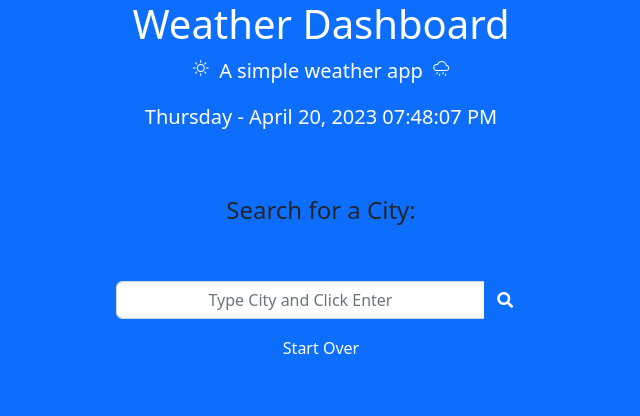
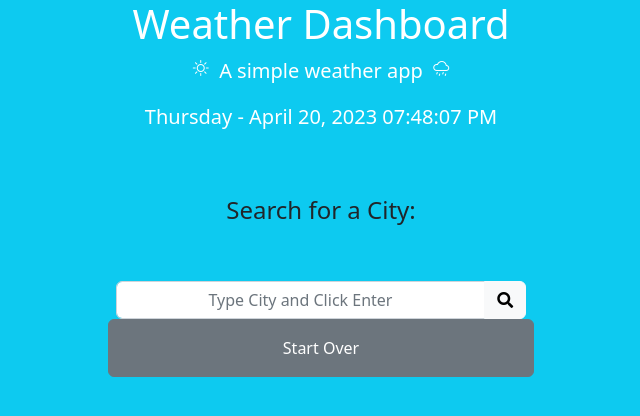
Before and after one commit to HelenLEvans/weather-dashboard, a plain HTML site: page index.html in a window 1280 px wide. Shown: the whole page, without its empty margins (319-959 px from the left). Drawn offline with nearby package versions, Linux system fonts and the light colour scheme.

Commit message:
changed styling

```diff
--- a/index.html
+++ b/index.html
@@ -5,7 +5,6 @@
     <meta http-equiv="X-UA-Compatible" content="IE=edge" />
     <meta name="viewport" content="width=device-width, initial-scale=1.0" />
 
-    <!-- Links for bootstrap, fonts, icons, assets -->
     <link
       href="https://cdn.jsdelivr.net/npm/bootstrap@5.2.3/dist/css/bootstrap.min.css"
       rel="stylesheet"
@@ -30,9 +29,9 @@
     <link rel="stylesheet" href="./assets/style.css" />
     <title>Weather Dashboard</title>
   </head>
-  <body class="bg-primary">
+  <body class="bg-info">
     <!-- header with title and time -->
-    <header class="jumbotron text-center bg-primary">
+    <header class="jumbotron text-center bs-info">
       <h1 class="text-weight-bold text-white">Weather Dashboard</h1>
       <div id="titleContainer">
         <i class="bi bi-brightness-high text-white"></i>
@@ -44,7 +43,7 @@
 
     <!-- Search bar for a city -->
     <div class="row text-center">
-      <div class="col-12 bg-primary pb-5 pt-5" id="searchResults">
+      <div class="col-12 bs-info-bg-subtle pb-5 pt-5" id="searchResults">
         <div class="row">
           <div class="col-12 pb-5">
             <h4>Search for a City:</h4>
@@ -60,14 +59,14 @@
                 id="enterCity"
                 placeholder="Type City and Click Enter"
               />
-              <button type="button" id="searchBtn" class="btn btn-primary">
+              <button type="button" id="searchBtn" class="btn btn-light">
                 <i class="fas fa-search"></i>
               </button>
             </div>
           </div>
           <div>
             <button
-              class="btn col-4 btn-primary pb-3 pt-3"
+              class="btn col-4 btn-secondary pb-3 pt-3"
               type="button"
               id="newSearch"
             >
@@ -112,7 +111,6 @@
       <div class="col-md-2 forecast bg-white m-2 rounded text-center"></div>
     </div>
 
-    <!-- scripts for jquery, dayjs, bootstrap, axios, assets -->
     <script src="https://code.jquery.com/jquery-3.4.1.min.js"></script>
     <script
       src="https://cdn.jsdelivr.net/npm/dayjs@1.11.3/dayjs.min.js"
```
